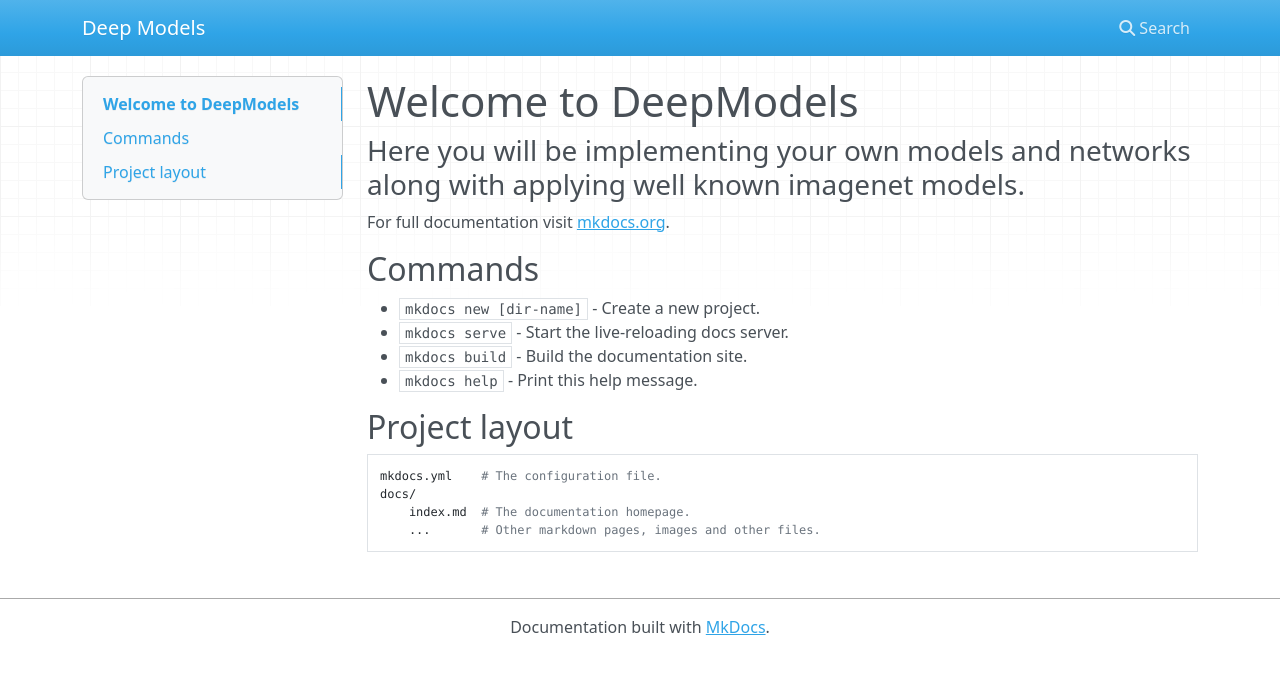
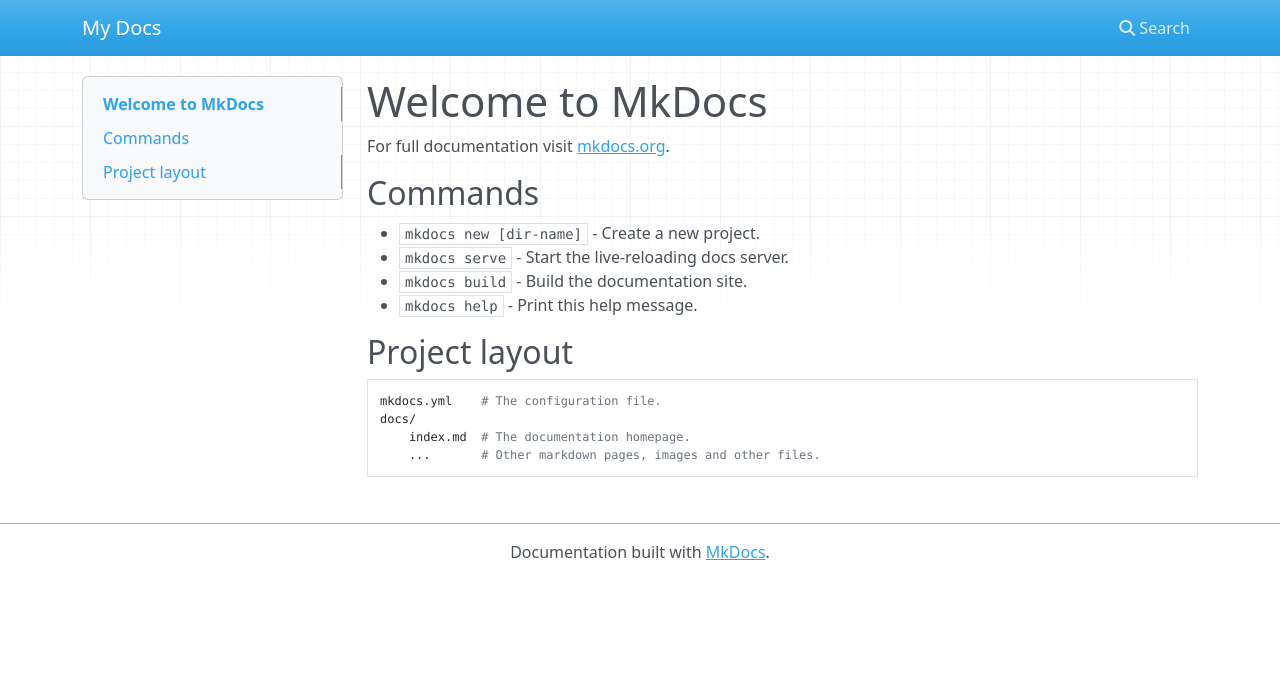
Before and after one commit to Deepayan137/Deepmodels, an MkDocs documentation site: the page built from docs/index.md, in a window 1280 px wide. Shown: the top 674 px of the page. Built offline with MkDocs 1.6.1, drawn with Linux system fonts in a browser that asks for light colours; nearby versions of some CDN libraries.

Commit message:
docs adding

```diff
--- a/docs/index.md
+++ b/docs/index.md
@@ -1,6 +1,4 @@
-# Welcome to DeepModels
-
-### Here you will be implementing your own models and networks along with applying well known imagenet models.
+# Welcome to MkDocs
 
 For full documentation visit [mkdocs.org](http://mkdocs.org).
 
--- a/mkdocs.yml
+++ b/mkdocs.yml
@@ -1 +1 @@
-site_name: Deep Models
+site_name: My Docs
```
